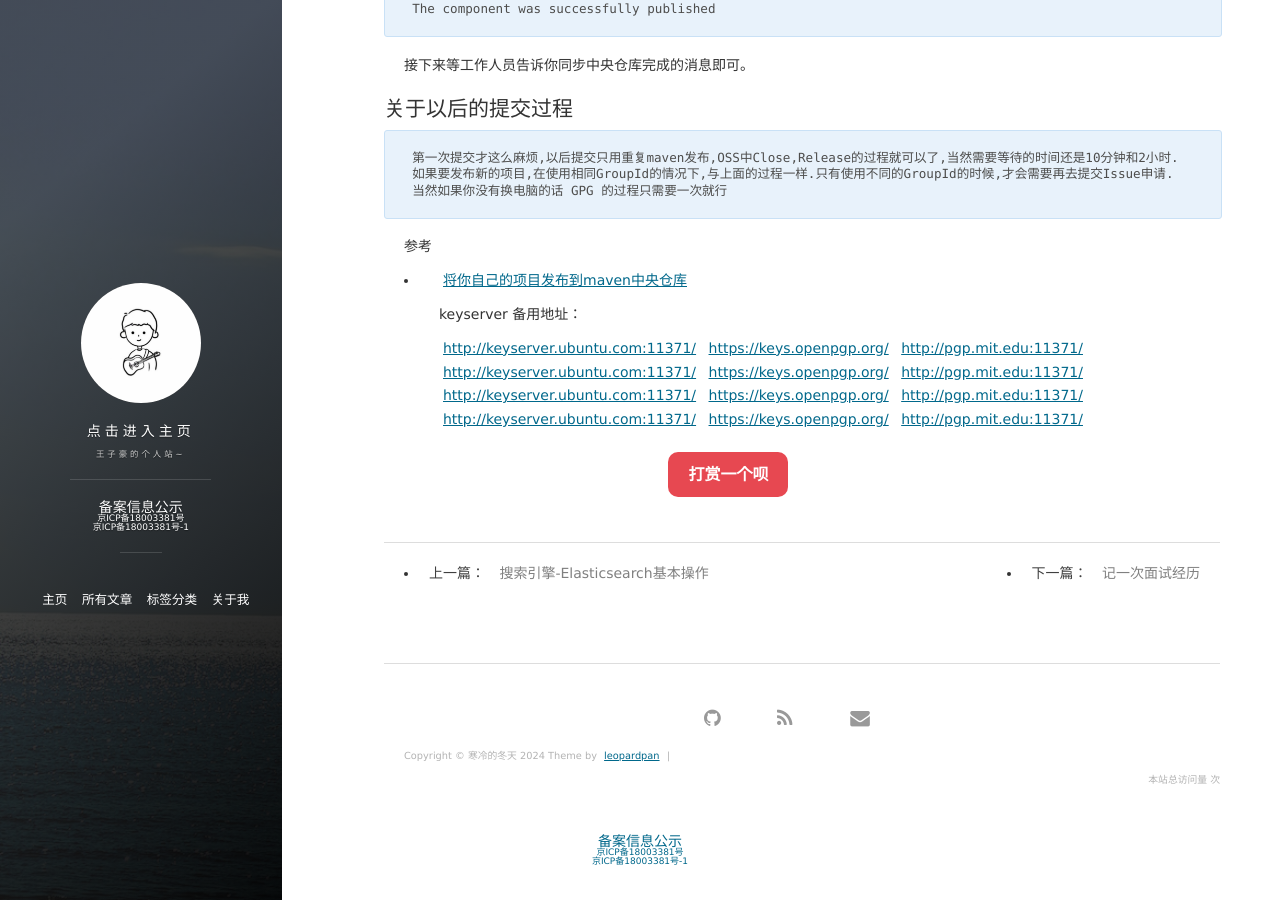
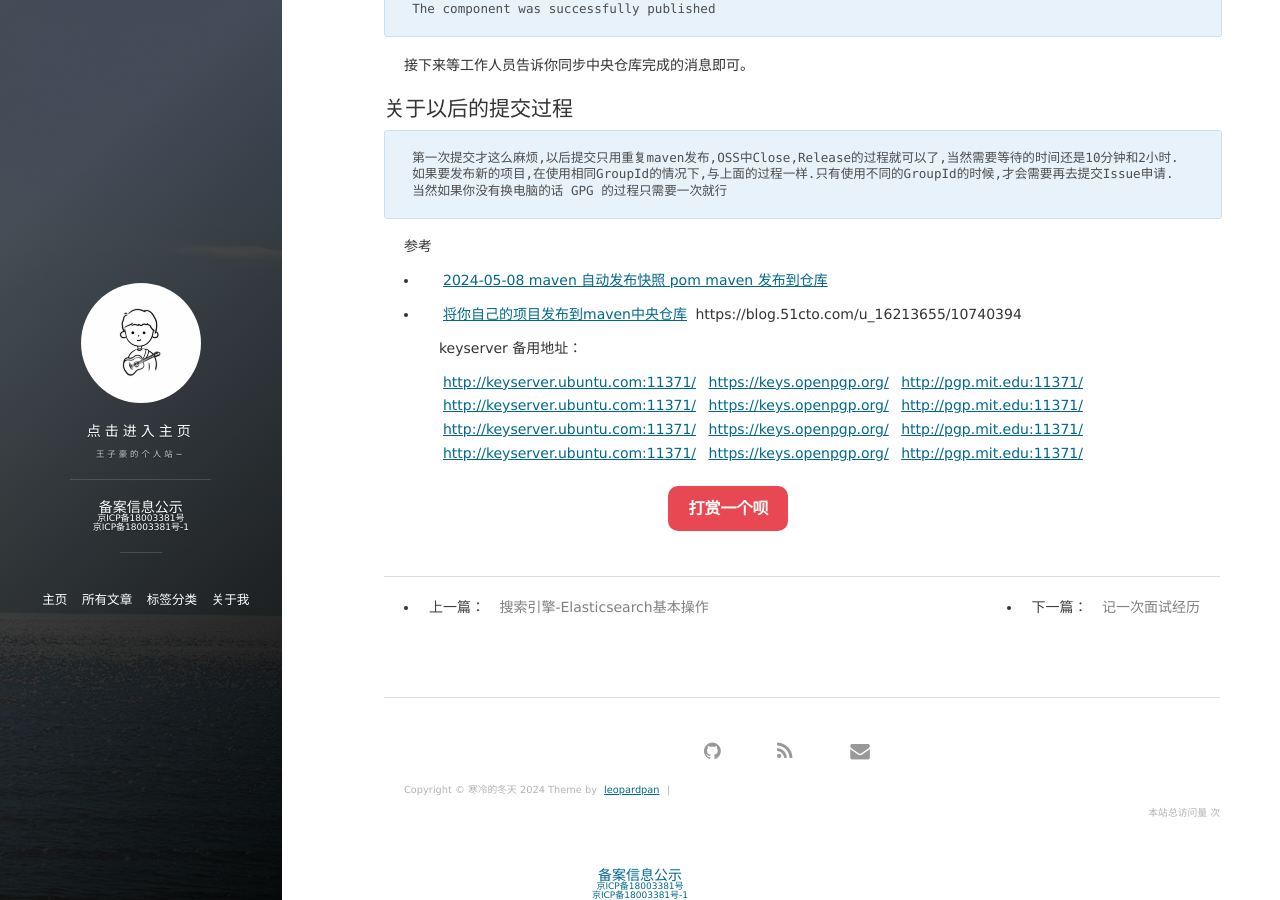
Before and after one commit to wangzihaogithub/wangzihaogithub, a Jekyll site: the page built from _posts/2019-02-27-Maven-上传项目到中央仓库.markdown, in a window 1280 px wide and 900 px high, scrolled down 6893 px. Built offline with Jekyll 4.4.1, drawn with Linux system fonts in a browser that asks for light colours; comment, search, counter and statistics services are not loaded.

Commit message:
发布到仓库

```diff
--- a/_posts/2019-02-27-Maven-上传项目到中央仓库.markdown
+++ b/_posts/2019-02-27-Maven-上传项目到中央仓库.markdown
@@ -393,8 +393,10 @@ JAVA_TOOL_OPTIONS: -Dfile.encoding=UTF-8
 
 参考
 
+ - [2024-05-08 maven 自动发布快照 pom maven 发布到仓库](https://blog.51cto.com/u_16213655/10740394 "2024-05-08 maven 自动发布快照 pom maven 发布到仓库")
+
  - [将你自己的项目发布到maven中央仓库](https://www.jianshu.com/p/8c3d7fb09bce "将你自己的项目发布到maven中央仓库")
-
+  https://blog.51cto.com/u_16213655/10740394
 
 
     keyserver 备用地址：
```
